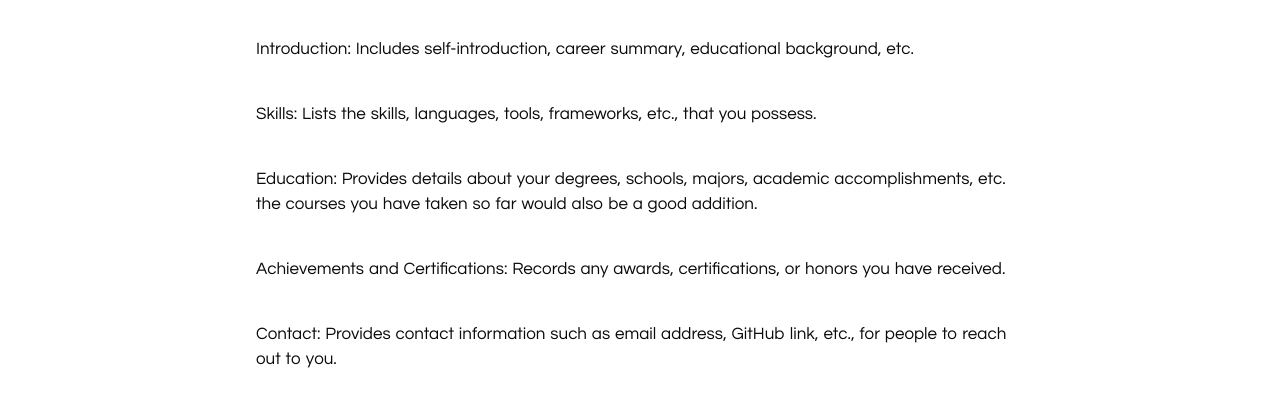
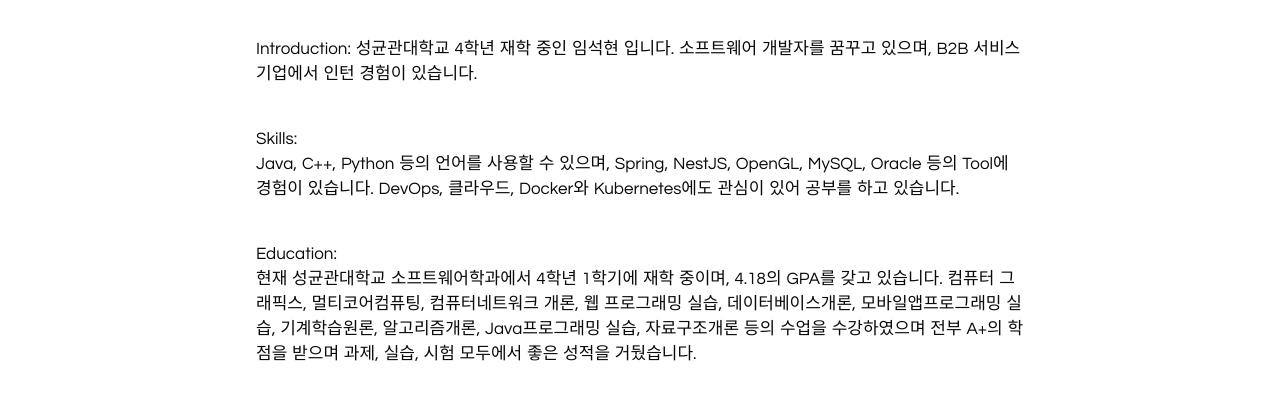
Before and after one commit to LimSeokHyun1/LimSeokHyun1.github.io, a plain HTML site: page blog/About-Me/index.html in a window 1280 px wide. Shown: the part 544-948 px from the top of the page. Drawn offline with nearby package versions, Linux system fonts and the light colour scheme.

Commit message:
Add Content

```diff
--- a/blog/About-Me/index.html
+++ b/blog/About-Me/index.html
@@ -44,25 +44,34 @@
       <h2 id="blog_sub_title">OSSP Week12 Assignment</h2>
       <div id="blog">
         <p id="para_0_original">
-          Introduction: Includes self-introduction, career summary, educational
-          background, etc.
+          Introduction: 성균관대학교 4학년 재학 중인 임석현 입니다. 소프트웨어
+          개발자를 꿈꾸고 있으며, B2B 서비스 기업에서 인턴 경험이 있습니다.
         </p>
         <p id="para_1_original">
-          Skills: Lists the skills, languages, tools, frameworks, etc., that you
-          possess.
+          Skills: <br />Java, C++, Python 등의 언어를 사용할 수 있으며, Spring,
+          NestJS, OpenGL, MySQL, Oracle 등의 Tool에 경험이 있습니다. DevOps,
+          클라우드, Docker와 Kubernetes에도 관심이 있어 공부를 하고 있습니다.
         </p>
         <p id="para_1_original">
-          Education: Provides details about your degrees, schools, majors,
-          academic accomplishments, etc. the courses you have taken so far would
-          also be a good addition.
+          Education: <br />현재 성균관대학교 소프트웨어학과에서 4학년 1학기에
+          재학 중이며, 4.18의 GPA를 갖고 있습니다. 컴퓨터 그래픽스,
+          멀티코어컴퓨팅, 컴퓨터네트워크 개론, 웹 프로그래밍 실습,
+          데이터베이스개론, 모바일앱프로그래밍 실습, 기계학습원론, 알고리즘개론,
+          Java프로그래밍 실습, 자료구조개론 등의 수업을 수강하였으며 전부 A+의
+          학점을 받으며 과제, 실습, 시험 모두에서 좋은 성적을 거뒀습니다.
         </p>
         <p id="para_1_original">
-          Achievements and Certifications: Records any awards, certifications,
-          or honors you have received.
+          Achievements and Certifications: <br />대학교 1학년 때, SKT NUGU Play
+          개발 및 아이디어 공모전에 개발부문으로 지원하여 상금 1500만원 및
+          우수상 수상 <br />2019년 1학기, 2022년 2학기 성균관대학교
+          소프트웨어대학 Dean's List 수상. <br />2018-2019 4학기
+          성균소프트웨어장학금, 2022 2학기 성적우수장학금(우수), 2023 1학기
+          성적우수장학금(최우수) 선발
         </p>
         <p id="para_1_original">
-          Contact: Provides contact information such as email address, GitHub
-          link, etc., for people to reach out to you.
+          Contact: <br />
+          Email: ish990730@g.skku.edu <br />
+          Github: https://github.com/LimSeokHyun1
         </p>
         <img src="img_0.jpeg" alt="blog image 0" id="img_0_original" />
       </div>
```
Also changed, not shown: blog.json (+0 -7 lines).
